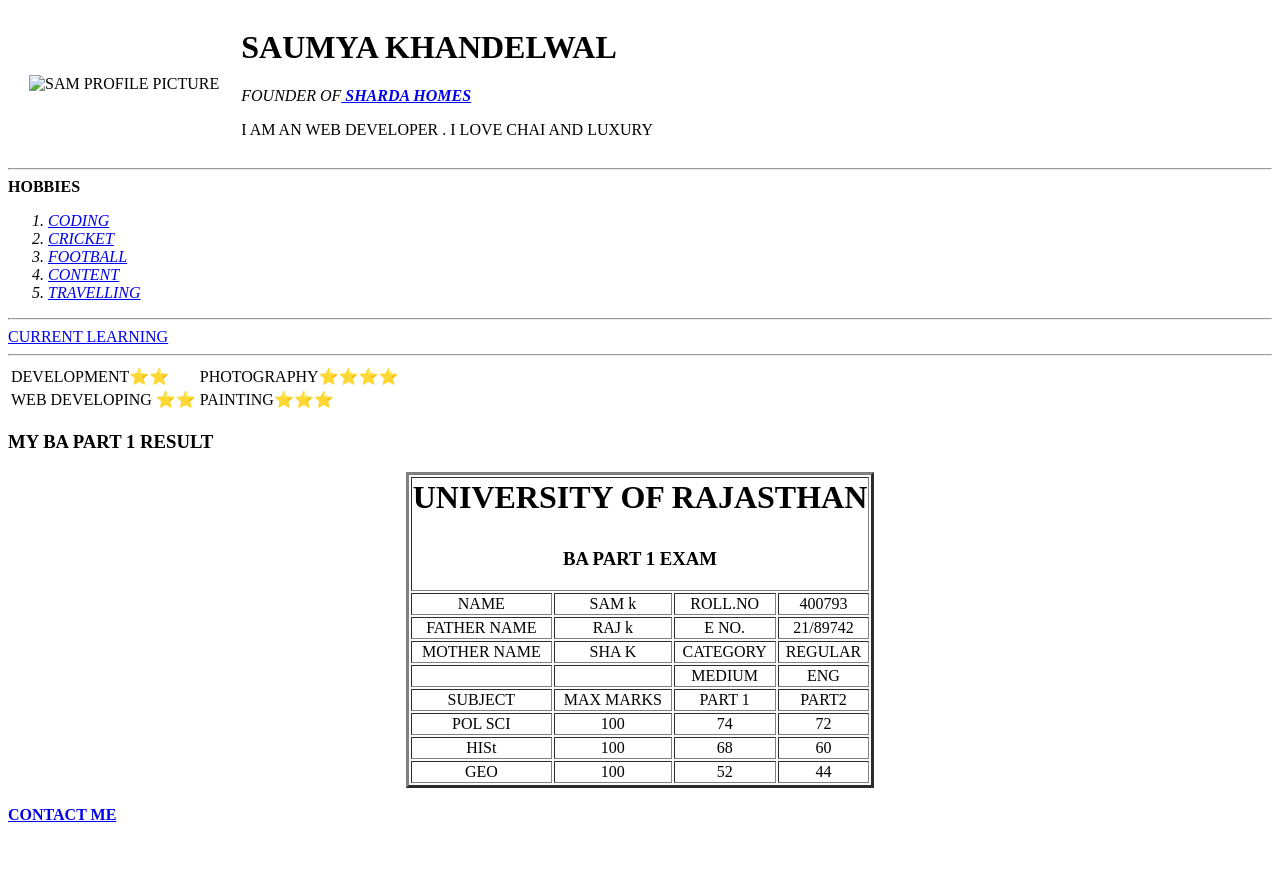
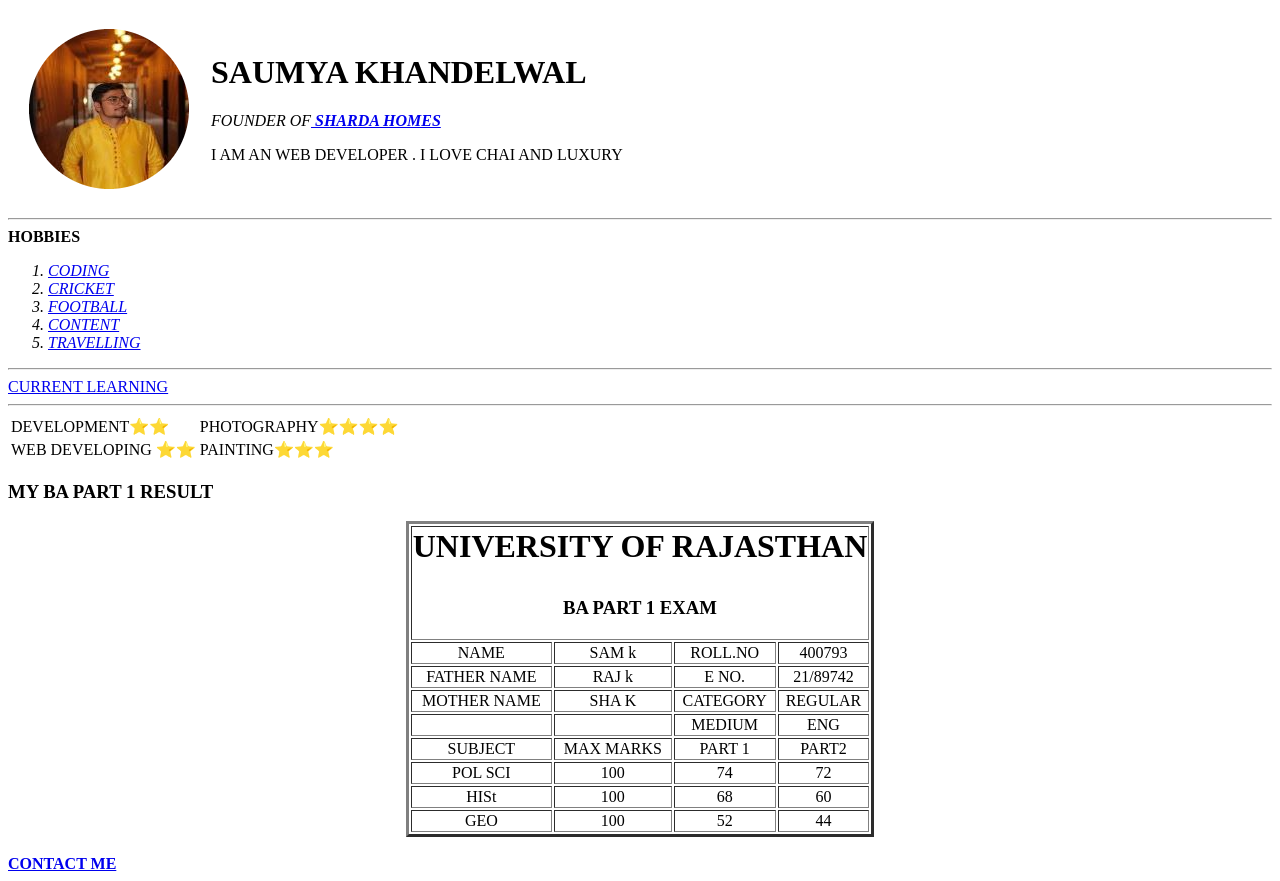
Before and after one commit to sam-k16/cv, a plain HTML site: page index.html in a window 1280 px wide. Before the commit the page ends 832 px from the top, so only its background shows below. Drawn offline with Linux system fonts and the light colour scheme.

Commit message:
Update index.html

```diff
--- a/index.html
+++ b/index.html
@@ -8,7 +8,7 @@
   <body>
     <table cellspacing="20">
       <tr>
-        <td><img src="SAM1-modified.png" alt="SAM PROFILE PICTURE"></td>
+        <td><img src="sam1.png" alt="SAM PROFILE PICTURE"></td>
       <td> <h1>SAUMYA KHANDELWAL</h1>
         <p><em>FOUNDER OF<a href="https://shreeshardahomes.com/" target="_blank"> <strong>SHARDA HOMES </strong></em></p></A>
         <p> I AM AN WEB DEVELOPER . I LOVE CHAI AND LUXURY </p></td>
```
